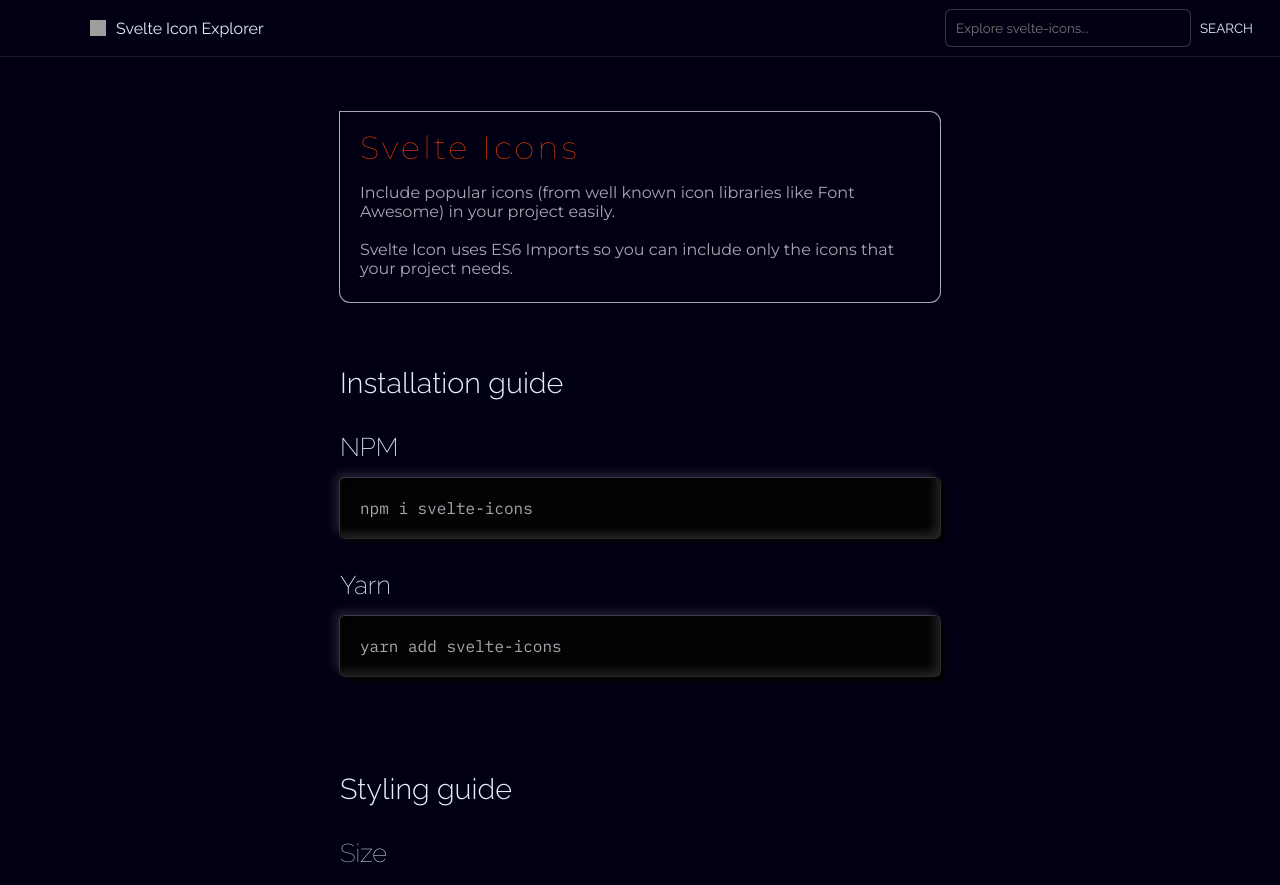
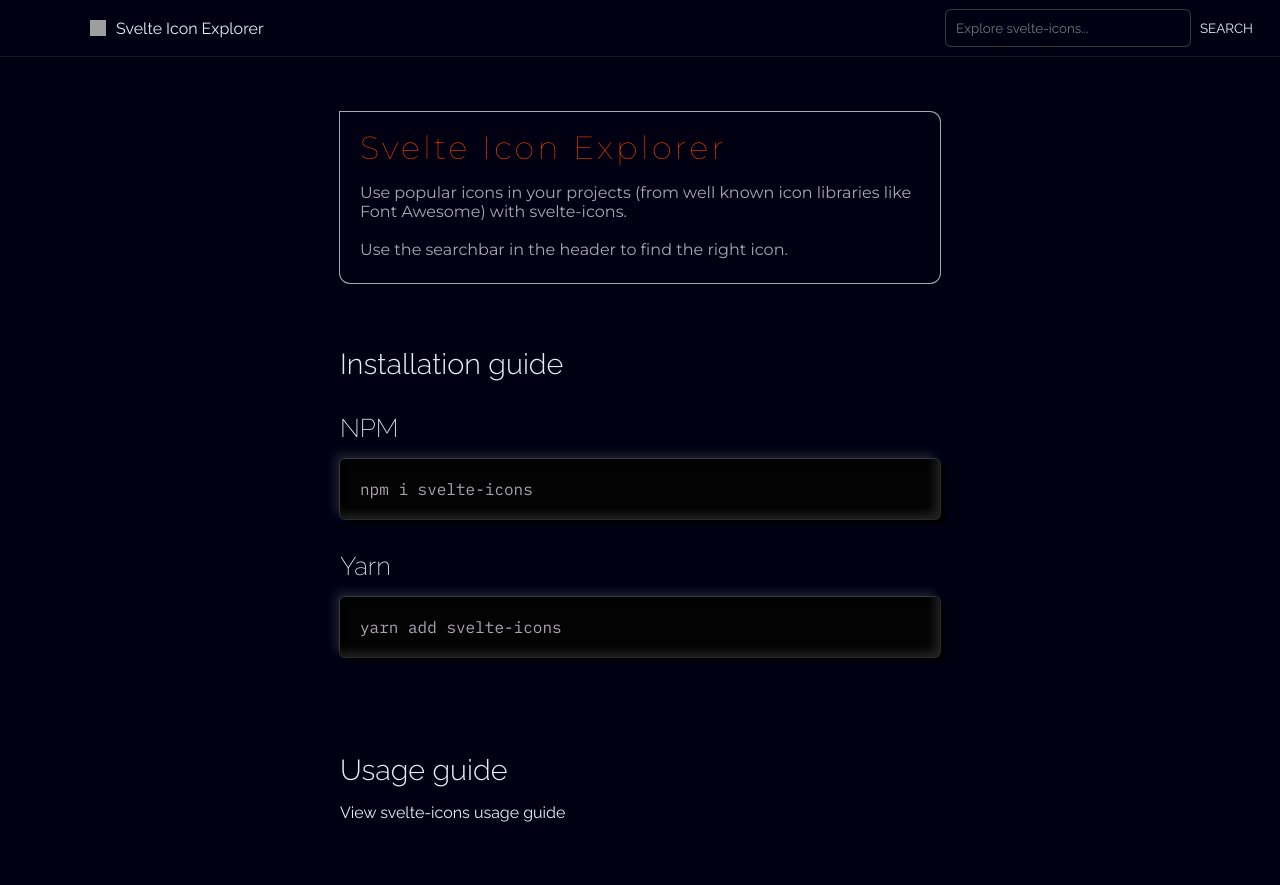
Before and after one commit to JuSellier/Svelte-Icon-Explorer, a Svelte app: page / in a window 1280 px wide. Shown: the top 885 px of the page. Built offline with nearby package versions, Linux system fonts and the light colour scheme; grey boxes are pictures that could not be loaded.

Commit message:
improved styling, default view, readme

```diff
--- a/public/index.html
+++ b/public/index.html
@@ -4,7 +4,7 @@
     <meta charset="utf-8" />
     <meta name="viewport" content="width=device-width,initial-scale=1" />
 
-    <title>Svelte Icons Explorer</title>
+    <title>Svelte Icon Explorer</title>
 
     <link rel="icon" type="image/png" href="/favicon.png" />
     <link rel="stylesheet" href="/global.css" />
--- a/src/components/DefaultView/DefaultView.svelte
+++ b/src/components/DefaultView/DefaultView.svelte
@@ -23,6 +23,13 @@
     padding: 2rem 0;
   }
 
+  div.use {
+    display: flex;
+    flex-direction: column;
+    row-gap: 1rem;
+    padding: 2rem 0;
+  }
+
   h1 {
     color: var(--clr-svelte-red);
     font-weight: 100;
@@ -39,14 +46,13 @@
 </style>
 
 <div class="intro contain">
-  <h1>Svelte Icons</h1>
+  <h1>Svelte Icon Explorer</h1>
   <p>
-    Include popular icons (from well known icon libraries like Font Awesome) in
-    your project easily.
+    Use popular icons in your projects (from well known icon libraries like Font
+    Awesome) with svelte-icons.
     <br />
     <br />
-    Svelte Icon uses ES6 Imports so you can include only the icons that your
-    project needs.
+    Use the searchbar in the header to find the right icon.
   </p>
 </div>
 
@@ -55,6 +61,14 @@
   <InstallationGuide />
 </div>
 
+<div class="use contain">
+  <h2>Usage guide</h2>
+  <a
+    href="https://github.com/AnxiousDarkly/svelte-icons#usage"
+    rel="noreferrer"
+    target="_blank">View svelte-icons usage guide</a>
+</div>
+
 <div class="style contain">
   <h2>Styling guide</h2>
   <StylingGuide />
--- a/src/components/Footer/Footer.svelte
+++ b/src/components/Footer/Footer.svelte
@@ -25,6 +25,10 @@
 <footer>
   <nav class="contain" aria-label="external links">
     <a
+      href="https://www.npmjs.com/package/svelte-icons"
+      rel="noreferrer"
+      target="_blank">Svelte Icons</a>
+    <a
       href="https://github.com/JuSellier/Svelte-Icon-Explorer"
       rel="noreferrer"
       target="_blank">Project GitHub Repo</a>
```
Also changed, not shown: 1 other file (tests, documents, lock files or other folders).
